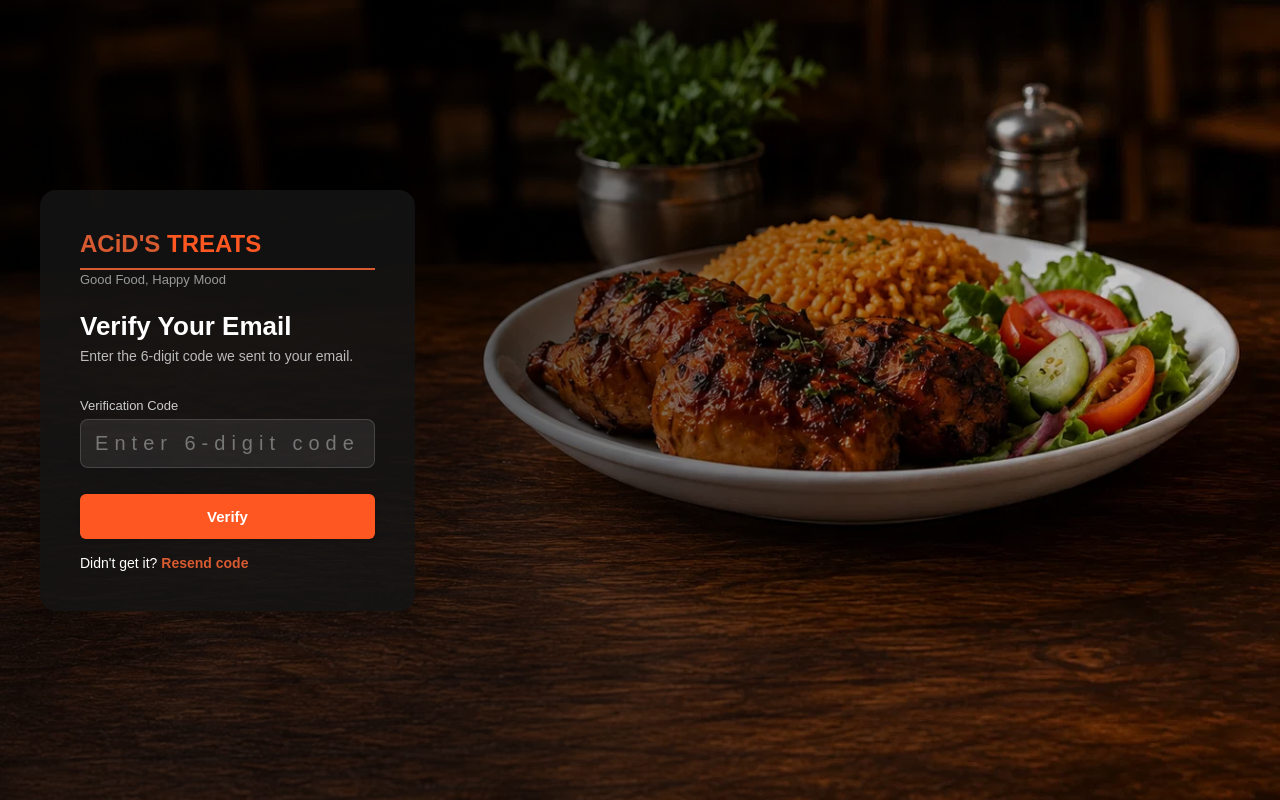
After one commit to imisioluwa1203/restaurant_app, a Flask app: page /verify-otp in a window 1280 px wide. The commit adds this page. Run offline with Flask 3, Linux system fonts and the light colour scheme; the visitor is signed in with stand-in values (Sample User, id 1).

Commit message:
verify otp,launched on another device using waitress

```diff
--- a/app.py
+++ b/app.py
@@ -4,9 +4,13 @@ from flask_login import LoginManager, login_user, logout_user, login_required, c
 from dotenv import load_dotenv
 from flask_mail import Mail, Message
 import secrets
+import random
+from datetime import datetime, timedelta
+
 from datetime import datetime, timedelta
 import os
 import requests
+
 
 load_dotenv()
 
@@ -389,29 +393,112 @@ def contact():
 @app.route('/signup', methods=['GET', 'POST'])
 def signup():
     if request.method == 'POST':
+        full_name = request.form['full_name']
         username = request.form['username']
-        password = request.form['password']
-        full_name = request.form['full_name']
         email = request.form['email']
         phone = request.form['phone']
+        password = request.form['password']
 
-        existing_user = User.query.filter_by(username=username).first()
+        existing_user = User.query.filter(
+            (User.username == username) | (User.email == email)
+        ).first()
         if existing_user:
-            return render_template('signup.html', error="Username already taken")
+            error = "Username or email already taken"
+            if existing_user.username == username:
+                error = f"Username already taken - {error}"
+            return render_template('signup.html', error=error)
 
-        existing_email = User.query.filter_by(email=email).first()
-        if existing_email:
-            return render_template('signup.html', error="Email already registered")
 
-        new_user = User(username=username, full_name=full_name, email=email, phone=phone)
+        # ... inside signup(), replacing the old token/new_user/email section:
+
+        otp = str(random.randint(100000, 999999))  # 6-digit code
+
+        new_user = User(
+            full_name=full_name,
+            username=username,
+            email=email,
+            phone=phone,
+            is_verified=False,
+            otp_code=otp,
+            otp_expiry=datetime.utcnow() + timedelta(minutes=10),
+            otp_last_sent=datetime.utcnow()
+        )
         new_user.set_password(password)
         db.session.add(new_user)
         db.session.commit()
 
-        login_user(new_user)
-        return redirect('/')
+        msg = Message(subject="Your ACiD'S TREATS verification code",
+                      sender=app.config['MAIL_USERNAME'],
+                      recipients=[email])
+        msg.body = f"Welcome to ACiD'S TREATS! Your verification code is: {otp}\n\nThis code expires in 10 minutes."
+        mail.send(msg)
 
+        session['pending_email'] = email  # so verify_otp knows who's verifying
+        return redirect(url_for('verify_otp'))
     return render_template('signup.html')
+
+
+@app.route('/verify-otp', methods=['GET', 'POST'])
+def verify_otp():
+    email = session.get('pending_email')
+    if not email:
+        return redirect(url_for('signup'))
+
+    if request.method == 'POST':
+        entered_otp = request.form['otp'].strip()
+        user = User.query.filter_by(email=email).first()
+
+        if not user:
+            return redirect(url_for('signup'))
+
+        if user.is_verified:
+            return redirect(url_for('login'))
+
+        if user.otp_expiry < datetime.utcnow():
+            return render_template('verify_otp.html', error="Code expired. Please request a new one.")
+
+        if user.otp_code == entered_otp:
+            user.is_verified = True
+            user.otp_code = None
+            user.otp_expiry = None
+            db.session.commit()
+            session.pop('pending_email', None)
+            return redirect(url_for('login', verified='1'))
+        else:
+            return render_template('verify_otp.html', error="Incorrect code. Please try again.")
+
+    return render_template('verify_otp.html')
+
+@app.route('/resend-otp')
+def resend_otp():
+    email = session.get('pending_email')
+    if not email:
+        return redirect(url_for('signup'))
+
+    user = User.query.filter_by(email=email).first()
+    if not user or user.is_verified:
+        return redirect(url_for('verify_otp'))
+
+    cooldown_seconds = 60
+    if user.otp_last_sent:
+        elapsed = (datetime.utcnow() - user.otp_last_sent).total_seconds()
+        if elapsed < cooldown_seconds:
+            wait = int(cooldown_seconds - elapsed)
+            return render_template('verify_otp.html', error=f"Please wait {wait} seconds before requesting a new code.")
+
+    otp = str(random.randint(100000, 999999))
+    user.otp_code = otp
+    user.otp_expiry = datetime.utcnow() + timedelta(minutes=10)
+    user.otp_last_sent = datetime.utcnow()
+    db.session.commit()
+
+    msg = Message(subject="Your new ACiD'S TREATS verification code",
+                  sender=app.config['MAIL_USERNAME'],
+                  recipients=[email])
+    msg.body = f"Your new verification code is: {otp}\n\nThis code expires in 10 minutes."
+    mail.send(msg)
+
+    return redirect(url_for('verify_otp'))
 
 @app.route('/login', methods=['GET', 'POST'])
 def login():
@@ -422,6 +509,11 @@ def login():
         user = User.query.filter_by(username=username).first()
 
         if user and user.check_password(password):
+            if not user.is_verified:
+                  return render_template('login.html',
+                                   error="Please verify your email before logging in. Check your inbox for the verification link.")
+
+
             login_user(user)
             return redirect('/')
         else:
--- a/models.py
+++ b/models.py
@@ -39,6 +39,10 @@ class User(db.Model, UserMixin):
     phone = db.Column(db.String(20),  nullable=False)
     reset_token = db.Column(db.String(100), nullable=True)
     reset_token_expiry = db.Column(db.DateTime, nullable=True)
+    is_verified = db.Column(db.Boolean, default=False)
+    otp_code = db.Column(db.String(6), nullable=True)
+    otp_expiry = db.Column(db.DateTime, nullable=True)
+    otp_last_sent = db.Column(db.DateTime, nullable=True)
 
     def set_password(self, password):
         self.password_hash = generate_password_hash(password)
--- /dev/null
+++ b/run_production.py
@@ -0,0 +1,6 @@
+from waitress import serve
+from app import app
+
+
+if __name__ == '__main__':
+    serve(app, host='0.0.0.0', port=5000, threads=8)
--- a/static/style.css
+++ b/static/style.css
@@ -880,6 +880,8 @@ main, .menu-grid {
         padding: 0;
         min-height: auto;
         background: none;
+        display: flex;
+        justify-content: center;
     }
 
     .auth-hero::before {
--- a/templates/login.html
+++ b/templates/login.html
@@ -8,6 +8,12 @@
 <body class="auth-page">
     <div class="auth-hero">
         <div class="auth-card">
+            {% if request.args.get('verified') %}
+                    <p class="success-msg">Email verified! You can now log in.</p>
+            {% endif %}
+            {% if error %}
+                    <p class="error-msg">{{ error }}</p>
+            {% endif %}
             <h1 class="auth-logo">ACiD'S <span>TREATS</span></h1>
             <p class="auth-tagline">Good Food, Happy Mood</p>
 
--- /dev/null
+++ b/templates/verify_otp.html
@@ -0,0 +1,33 @@
+<!DOCTYPE html>
+<html>
+<head>
+    <title>Verify Your Email - ACiD'S TREATS</title>
+    <meta name="viewport" content="width=device-width, initial-scale=1.0">
+    <link rel="stylesheet" href="{{ url_for('static', filename='style.css') }}">
+</head>
+<body class="auth-page">
+    <div class="auth-hero">
+        <div class="auth-card">
+            <h1 class="auth-logo">ACiD'S <span>TREATS</span></h1>
+            <p class="auth-tagline">Good Food, Happy Mood</p>
+
+            <h2>Verify Your Email</h2>
+            <p class="auth-desc">Enter the 6-digit code we sent to your email.</p>
+
+            {% if error %}
+                <p class="error-msg">{{ error }}</p>
+            {% endif %}
+
+            <form method="POST"  action="{{ url_for('verify_otp')}}" class="auth-form-dark">
+                <label>Verification Code</label>
+                <input type="text" name="otp" maxlength="6" placeholder="Enter 6-digit code" required
+                       style="letter-spacing: 6px; text-align: center; font-size: 20px;">
+
+                <button type="submit" class="btn auth-submit">Verify</button>
+            </form>
+
+            <p class="auth-switch">Didn't get it? <a href="/resend-otp">Resend code</a></p>
+        </div>
+    </div>
+</body>
+</html>
```
Also changed, not shown: templates/signup.html (+7 -6 lines).
